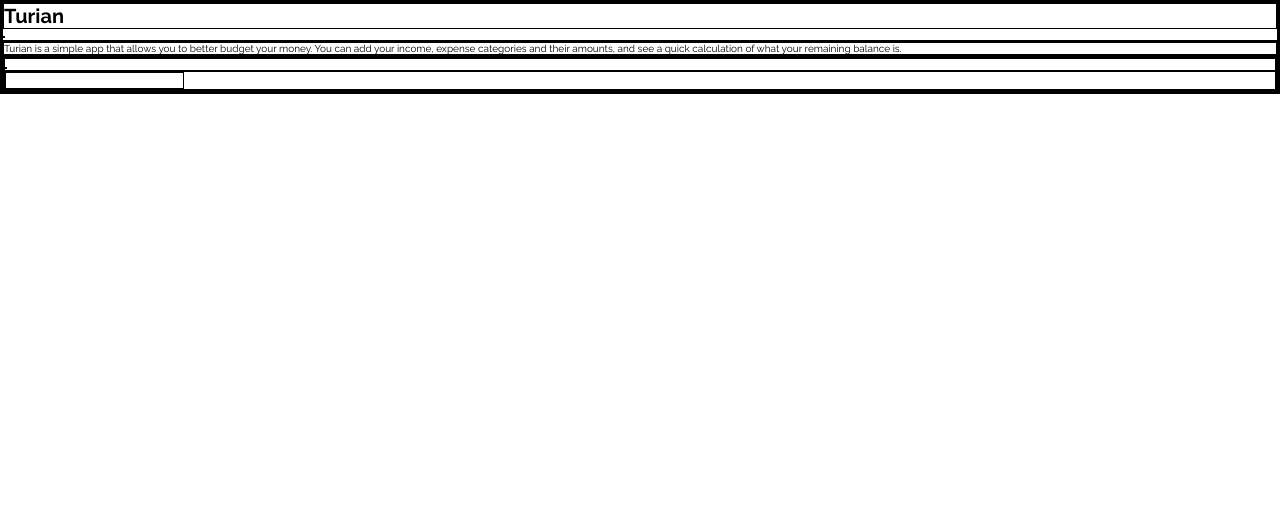
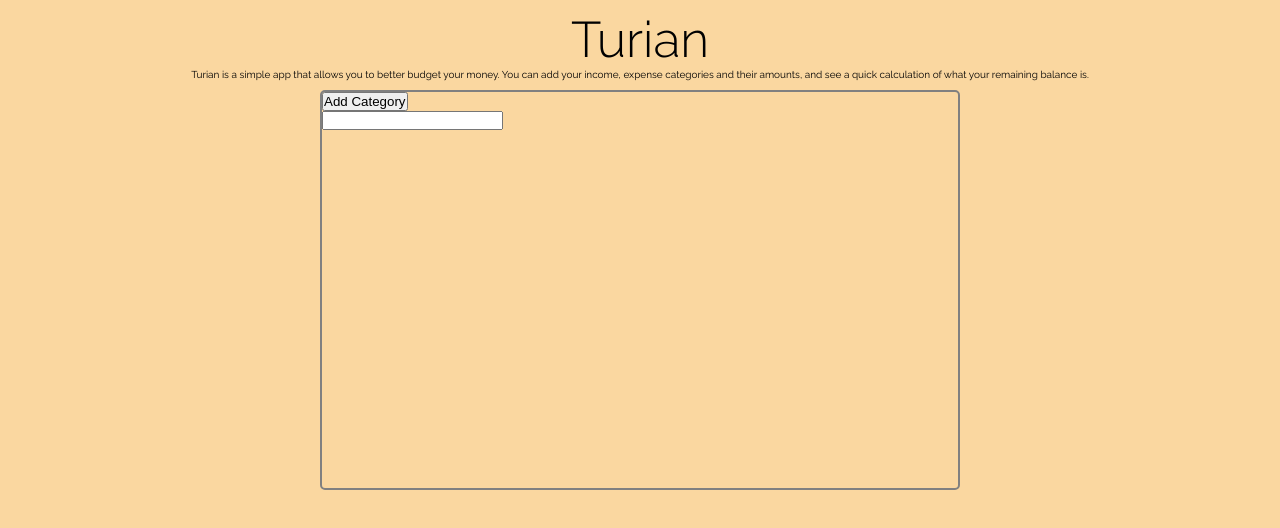
Before and after one commit to inkwill8/turian, a plain HTML site: page index.html in a window 1280 px wide. Drawn offline with Linux system fonts and the light colour scheme.

Commit message:
More styling done, more to go

```diff
--- a/index.html
+++ b/index.html
@@ -13,14 +13,13 @@
 <body>
 	<header>
 		<h1>Turian</h1>
-		<img>
+		<p>Turian is a simple app that allows you to better budget your money. You can add your income, expense categories and their amounts, and see a quick calculation of what your remaining balance is.</p>
 	</header>
 <main>
-	<p>Turian is a simple app that allows you to better budget your money. You can add your income, expense categories and their amounts, and see a quick calculation of what your remaining balance is.</p>
 	<section>
 		<div class="column" id="income"></div>
 		<div class="column" id="categories">
-			<button type="button"></button>
+			<button type="button">Add Category</button>
 		</div>
 		<div class="column" id="expense">
 			<input readonly></input>
--- a/styles.css
+++ b/styles.css
@@ -1,10 +1,41 @@
 * {
-	margin: 0;
-	padding: 0;
+	margin: 0px;
+	padding: 0px;
 	box-sizing: border-box;
-	border: 1px solid black;
+	/*border: 1px solid black;*/
 }
 
 html {
 	font-family: 'Raleway', monospace, sans-serif;
 	font-size: 10px;
+}
+
+header {
+	width: 75%;
+	display: flex;
+	flex-direction: column;
+	align-items: center;
+	justify-content: center;
+	padding: 1rem;
+}
+
+header > h1 {
+	font-size: 5rem;
+	font-weight: 300;
+}
+
+body {
+	height: 100vh;
+	width: 100vw;
+	background-color: #FAD7A0;
+	display: flex;
+	flex-direction: column;
+	align-items: center;
+}
+
+main {
+	height: 50%;
+	width: 50%;
+	border: 2px solid grey;
+	border-radius: 5px;
+}
```
